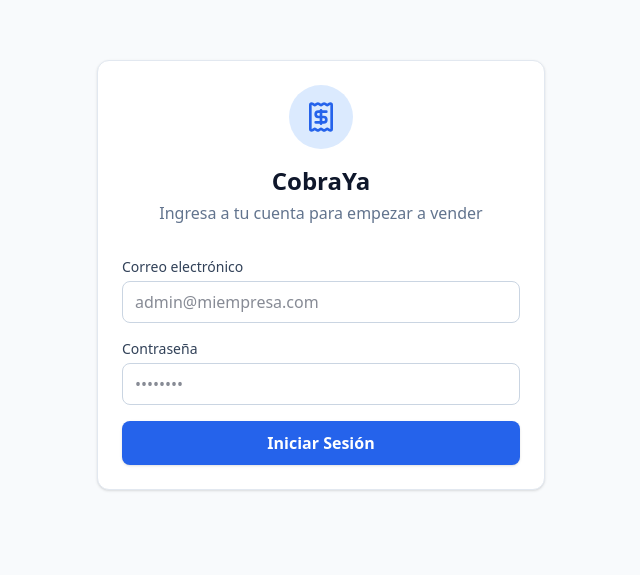
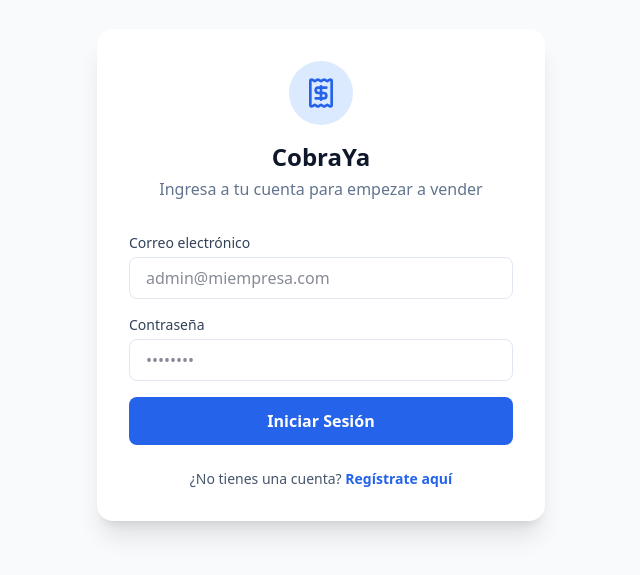
Before and after one commit to walmat332/cobraya, a React (Vite) app in the folder frontend/: page / in a window 1280 px wide. Shown: the part 125-700 px from the top of the page, without its empty margins (319-959 px from the left). Built offline with nearby package versions, Linux system fonts and the light colour scheme.

Commit message:
Fix: Complete registration flow, clean App.tsx routing, and use dynamic API URL

```diff
--- a/frontend/src/App.tsx
+++ b/frontend/src/App.tsx
@@ -20,7 +20,8 @@ function App() {
   return (
     <BrowserRouter>
       <Routes>
-        <Route path="/" element={<Login />} />`n        <Route path="/register" element={<Register />} />
+        <Route path="/" element={<Login />} />
+        <Route path="/register" element={<Register />} />
 
         <Route path="/" element={
           <ProtectedRoute>
@@ -30,7 +31,8 @@ function App() {
           <Route path="dashboard" element={<Dashboard />} />
           <Route path="nueva-venta" element={<NewSale />} />
           <Route path="comprobantes" element={<DocumentsPage />} />
-          <Route path="productos" element={<ProductsPage />} />`n          <Route path="reportes" element={<ReportsPage />} />
+          <Route path="productos" element={<ProductsPage />} />
+          <Route path="reportes" element={<ReportsPage />} />
           <Route path="clientes" element={<div className="p-8"><h1 className="text-2xl font-bold">Clientes (Próximamente)</h1></div>} />
           <Route path="configuracion" element={<div className="p-8"><h1 className="text-2xl font-bold">Configuración (Próximamente)</h1></div>} />
         </Route>
--- a/frontend/src/pages/Login.tsx
+++ b/frontend/src/pages/Login.tsx
@@ -26,7 +26,7 @@ export default function Login() {
 
   return (
     <div className="min-h-screen flex items-center justify-center bg-slate-50 p-4">
-      <div className="card w-full max-w-md">
+      <div className="bg-white w-full max-w-md rounded-2xl shadow-xl p-8">
         <div className="text-center mb-8">
           <div className="inline-flex items-center justify-center w-16 h-16 rounded-full bg-primary-100 text-primary-600 mb-4">
             <Receipt size={32} />
@@ -44,36 +44,27 @@ export default function Login() {
 
           <div>
             <label className="block text-sm font-medium text-slate-700 mb-1">Correo electrónico</label>
-            <input
-              type="email"
-              required
-              className="input-field"
-              placeholder="admin@miempresa.com"
-              value={email}
-              onChange={(e) => setEmail(e.target.value)}
-            />
+            <input type="email" required className="w-full px-4 py-2 border border-slate-200 rounded-lg focus:ring-2 focus:ring-primary-500 focus:border-transparent" placeholder="admin@miempresa.com" value={email} onChange={(e) => setEmail(e.target.value)} />
           </div>
 
           <div>
             <label className="block text-sm font-medium text-slate-700 mb-1">Contraseña</label>
-            <input
-              type="password"
-              required
-              className="input-field"
-              placeholder="••••••••"
-              value={password}
-              onChange={(e) => setPassword(e.target.value)}
-            />
+            <input type="password" required className="w-full px-4 py-2 border border-slate-200 rounded-lg focus:ring-2 focus:ring-primary-500 focus:border-transparent" placeholder="••••••••" value={password} onChange={(e) => setPassword(e.target.value)} />
           </div>
 
-          <button
-            type="submit"
-            disabled={loading}
-            className="btn-primary w-full flex items-center justify-center gap-2"
-          >
+          <button type="submit" disabled={loading} className="w-full py-3 bg-primary-600 text-white rounded-lg font-semibold hover:bg-primary-700 transition-colors disabled:opacity-50">
             {loading ? 'Ingresando...' : 'Iniciar Sesión'}
           </button>
         </form>
+
+        <div className="mt-6 text-center">
+          <p className="text-sm text-slate-600">
+            ¿No tienes una cuenta?{' '}
+            <button onClick={() => navigate('/register')} className="text-primary-600 font-semibold hover:underline">
+              Regístrate aquí
+            </button>
+          </p>
+        </div>
       </div>
     </div>
   );
--- a/frontend/src/pages/Register.tsx
+++ b/frontend/src/pages/Register.tsx
@@ -1,5 +1,6 @@
 import { useState } from 'react';
 import { useNavigate } from 'react-router-dom';
+import { api } from '../lib/api';
 import { Building2, Mail, Lock, User, ArrowRight } from 'lucide-react';
 
 export default function Register() {
@@ -20,28 +21,13 @@ export default function Register() {
     setError('');
 
     try {
-      const response = await fetch('http://localhost:3000/auth/register', {
-        method: 'POST',
-        headers: { 'Content-Type': 'application/json' },
-        body: JSON.stringify({
-          email: formData.email,
-          password: formData.password,
-          companyName: formData.companyName,
-          companyRuc: formData.ruc
-        })
-      });
+      // Usamos la función api que ya tiene la URL correcta de Render
+      await api.register(formData.email, formData.password, formData.companyName, formData.ruc);
 
-      const data = await response.json();
-
-      if (!response.ok) {
-        throw new Error(data.message || 'Error al registrar la empresa');
-      }
-
-      // Registro exitoso, redirigir al login
       alert('¡Registro exitoso! Ahora puedes iniciar sesión.');
       navigate('/');
     } catch (err: any) {
-      setError(err.message);
+      setError(err.message || 'Error al registrar la empresa. Verifica que el RUC o Email no estén ya registrados.');
     } finally {
       setLoading(false);
     }
@@ -69,14 +55,7 @@ export default function Register() {
             <label className="block text-sm font-medium text-slate-700 mb-1">Correo electrónico</label>
             <div className="relative">
               <Mail className="absolute left-3 top-1/2 -translate-y-1/2 text-slate-400" size={18} />
-              <input
-                type="email"
-                required
-                className="w-full pl-10 pr-4 py-2 border border-slate-200 rounded-lg focus:ring-2 focus:ring-primary-500 focus:border-transparent"
-                placeholder="admin@tuempresa.com"
-                value={formData.email}
-                onChange={(e) => setFormData({...formData, email: e.target.value})}
-              />
+              <input type="email" required className="w-full pl-10 pr-4 py-2 border border-slate-200 rounded-lg focus:ring-2 focus:ring-primary-500 focus:border-transparent" placeholder="admin@tuempresa.com" value={formData.email} onChange={(e) => setFormData({...formData, email: e.target.value})} />
             </div>
           </div>
 
@@ -84,15 +63,7 @@ export default function Register() {
             <label className="block text-sm font-medium text-slate-700 mb-1">Contraseña</label>
             <div className="relative">
               <Lock className="absolute left-3 top-1/2 -translate-y-1/2 text-slate-400" size={18} />
-              <input
-                type="password"
-                required
-                minLength={6}
-                className="w-full pl-10 pr-4 py-2 border border-slate-200 rounded-lg focus:ring-2 focus:ring-primary-500 focus:border-transparent"
-                placeholder="Mínimo 6 caracteres"
-                value={formData.password}
-                onChange={(e) => setFormData({...formData, password: e.target.value})}
-              />
+              <input type="password" required minLength={6} className="w-full pl-10 pr-4 py-2 border border-slate-200 rounded-lg focus:ring-2 focus:ring-primary-500 focus:border-transparent" placeholder="Mínimo 6 caracteres" value={formData.password} onChange={(e) => setFormData({...formData, password: e.target.value})} />
             </div>
           </div>
 
@@ -100,14 +71,7 @@ export default function Register() {
             <label className="block text-sm font-medium text-slate-700 mb-1">Razón Social</label>
             <div className="relative">
               <User className="absolute left-3 top-1/2 -translate-y-1/2 text-slate-400" size={18} />
-              <input
-                type="text"
-                required
-                className="w-full pl-10 pr-4 py-2 border border-slate-200 rounded-lg focus:ring-2 focus:ring-primary-500 focus:border-transparent"
-                placeholder="MI EMPRESA S.A.C."
-                value={formData.companyName}
-                onChange={(e) => setFormData({...formData, companyName: e.target.value})}
-              />
+              <input type="text" required className="w-full pl-10 pr-4 py-2 border border-slate-200 rounded-lg focus:ring-2 focus:ring-primary-500 focus:border-transparent" placeholder="MI EMPRESA S.A.C." value={formData.companyName} onChange={(e) => setFormData({...formData, companyName: e.target.value})} />
             </div>
           </div>
 
@@ -115,29 +79,12 @@ export default function Register() {
             <label className="block text-sm font-medium text-slate-700 mb-1">RUC</label>
             <div className="relative">
               <Building2 className="absolute left-3 top-1/2 -translate-y-1/2 text-slate-400" size={18} />
-              <input
-                type="text"
-                required
-                maxLength={11}
-                className="w-full pl-10 pr-4 py-2 border border-slate-200 rounded-lg focus:ring-2 focus:ring-primary-500 focus:border-transparent"
-                placeholder="20123456789"
-                value={formData.ruc}
-                onChange={(e) => setFormData({...formData, ruc: e.target.value.replace(/\D/g, '')})}
-              />
+              <input type="text" required maxLength={11} className="w-full pl-10 pr-4 py-2 border border-slate-200 rounded-lg focus:ring-2 focus:ring-primary-500 focus:border-transparent" placeholder="20123456789" value={formData.ruc} onChange={(e) => setFormData({...formData, ruc: e.target.value.replace(/\D/g, '')})} />
             </div>
           </div>
 
-          <button
-            type="submit"
-            disabled={loading}
-            className="w-full py-3 bg-primary-600 text-white rounded-lg font-semibold hover:bg-primary-700 transition-colors flex items-center justify-center gap-2 disabled:opacity-50"
-          >
-            {loading ? 'Registrando...' : (
-              <>
-                Crear cuenta
-                <ArrowRight size={18} />
-              </>
-            )}
+          <button type="submit" disabled={loading} className="w-full py-3 bg-primary-600 text-white rounded-lg font-semibold hover:bg-primary-700 transition-colors flex items-center justify-center gap-2 disabled:opacity-50">
+            {loading ? 'Registrando...' : (<>Crear cuenta <ArrowRight size={18} /></>)}
           </button>
         </form>
 
```
